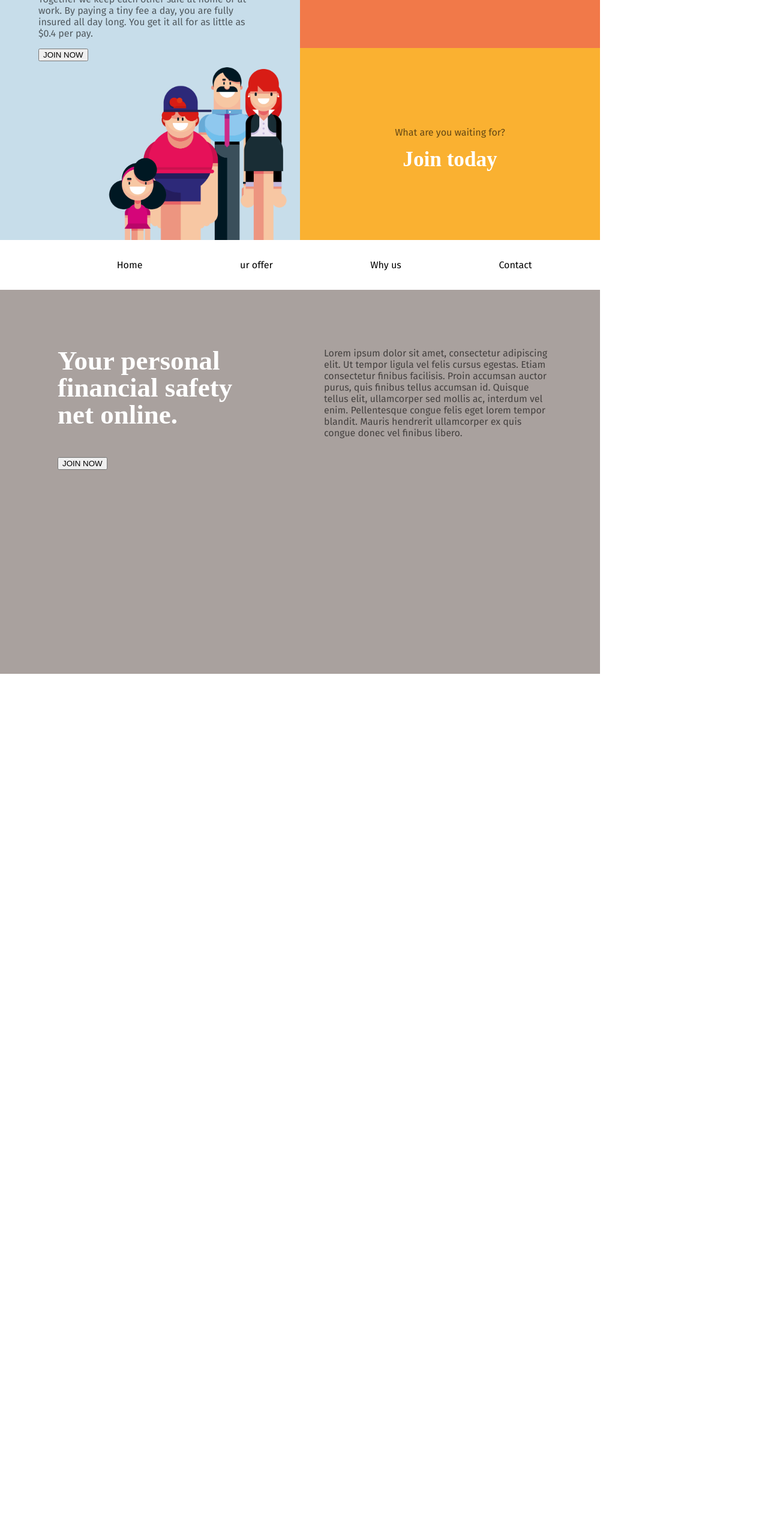
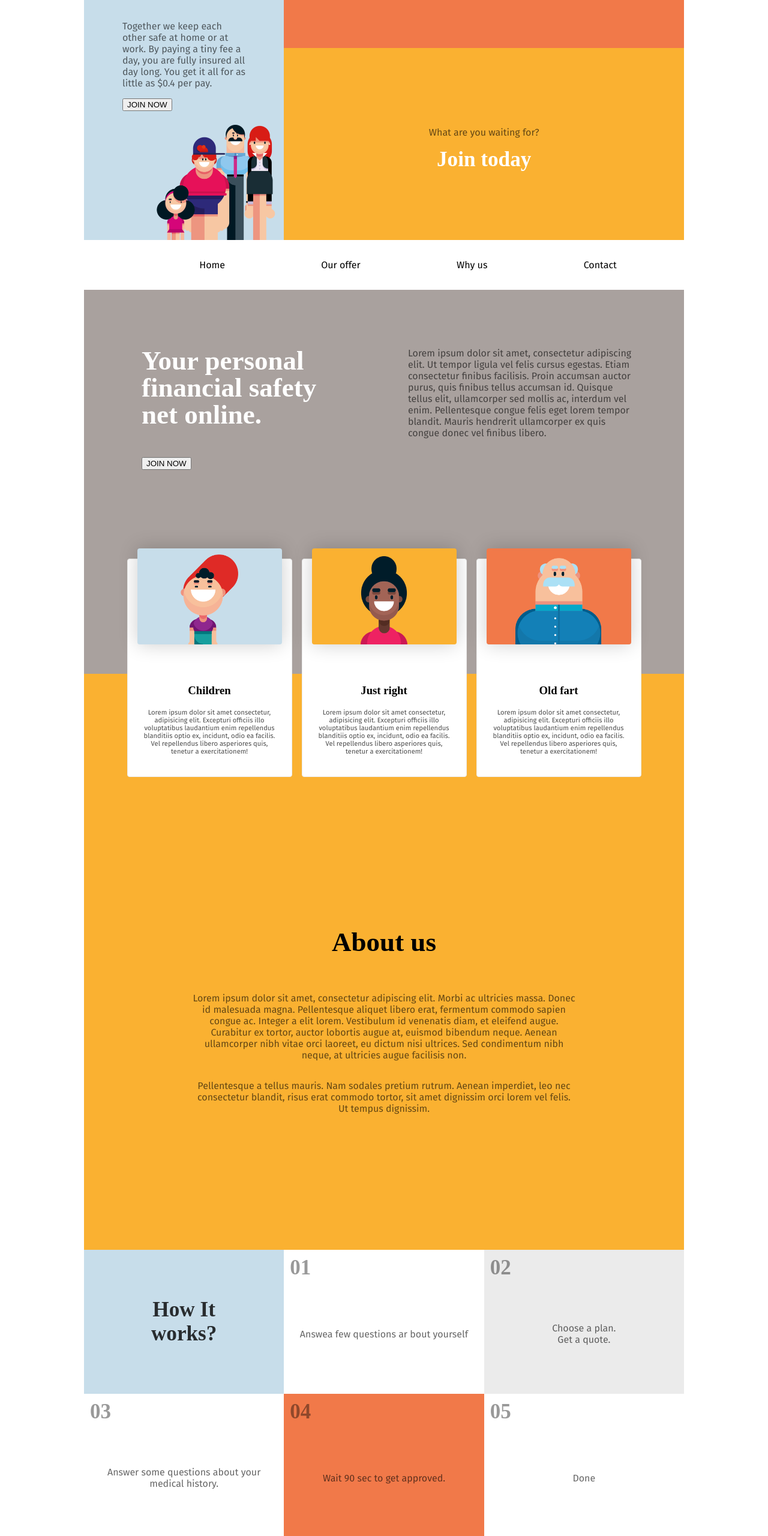
Before and after one commit to ElinCharlotta/insurances-assets, a plain HTML site: page index.html in a window 1280 px wide. Shown: the part 240-2800 px from the top of the page at 60% size. Before the commit the page ends 1363 px from the top, so only its background shows below. Drawn offline with Linux system fonts and the light colour scheme; a web font is replaced by a local one.

Commit message:
added code

```diff
--- a/CSS/Style.css
+++ b/CSS/Style.css
@@ -3,12 +3,14 @@
 }
 
 body{
-    width: 1000px;
+    display: flex;
+    justify-content: center;
+    width: 100vw;
     height: 100vh;
     margin: 0;
     font-family: 'Fira Sans', sans-serif;
+}
 
-}
 h1, h2, h3 {
     font-family: 'Frank Ruhl Libre', serif;
 }
@@ -25,7 +27,6 @@ h2 {
     color: #fff;
 }
 
-
 p{
     color:rgba(0, 0, 0, 0.6);}
 
@@ -37,7 +38,7 @@ p{
     }
 
     .welcome {
-        grid-column: auto/span 3;
+        grid-column: auto/span 2;
         grid-row: auto/ span 6;
         height: 40rem;
         background-image: url("../img/family.png");
@@ -49,7 +50,7 @@ p{
     }
     .learn, .join{
         height: 20rem;
-        grid-column: auto /span 3;
+        grid-column: auto /span 4;
         display: flex;
         flex-direction: column;
         justify-content: center;
@@ -98,17 +99,20 @@ p{
     padding-left: 5rem;
 }
 
+.facts .join-button{
+    margin-top: 3rem;
+
+}
+
+/*-----------------Cards---------------*/
 .cards {
-    grid-area: cards;
+   grid-column: auto / span 6;
    display: flex;
+   flex-wrap: wrap;
    justify-content: center;
     background-color: #FAB131;
 }
 
-.facts .join-button{
-    margin-top: 3rem;
-
-}
 .card {
     background-color: #fff;
     display: flex;
@@ -173,28 +177,15 @@ p{
 }
 
 .about {
-    height: 680px;
+    height: 580px;
     display: flex;
     flex-direction: column;
-    justify-content: center;
-    align-items: center;
     text-align: center;
-    padding: 3rem;
     background-color: rgba(250, 177, 49, 1);
 }
 
-.quick-info{
-    display: grid;
-    grid-template-columns: repeat(3, 1fr);
-    grid-template-rows: repeat(2,340px);
-}
-  .box-0, .box-1 , .box-2, .box-3, .box-4, .box-5 {
-    padding: 10px;
-    display: flex;
-    flex-direction: column ;
-    align-items: center;
-    justify-content: center;
-    text-align: center;
+.about p{
+    max-width: 40rem;
 }
 
 .quick-info h3{
@@ -213,17 +204,28 @@ font-size: 35px;
     }
 
     .quick-info p{
-    max-width: 250px;
-    margin-top: 100px;
         margin-bottom: auto;
+        margin-top: auto;
+    }
+
+.quick-info{
+    display: grid;
+    grid-template-columns: repeat(3,1fr);
+}
+
+.quick-info__box  {
+    padding: 10px;
+    height: 15rem;
+    display: flex;
+    flex-direction: column ;
+    align-items: center;
+    justify-content: center;
+    text-align: center;
+    background-color: rgba(255, 255, 255, 1);
     }
 
 .quick-info .box-0{
     background-color: rgba(199, 221, 234, 1);
-}
-
-.quick-info .box-1, .quick-info .box-3, .quick-info .box-5{
-    background-color: rgba(255, 255, 255, 1);
 }
 
 .quick-info .box-2{
@@ -232,11 +234,10 @@ font-size: 35px;
 
 .quick-info .box-4 {
     background-color: rgba(241, 121, 73, 1);
-
 }
 
 footer{
-
+    grid-column: auto/ span 6;
     background-color: rgba(169, 161, 158, 1);
 }
 
@@ -246,19 +247,16 @@ footer{
     justify-content: center;
     align-items: center;
     text-align: center;
+}
+
+.location {
+    background-color: rgb(90, 86, 78);
+    height: 10rem;
 
 }
 
-.location {
-    position: relative;
-}
 
-.map{
-    max-width: 100%;
-}
 
-.needle{
-    position: absolute ; top: 30% ; left: 20% ; }
 
     @media screen and (max-width:768px) {
         body{display: flex;
--- a/index.html
+++ b/index.html
@@ -34,7 +34,7 @@
 
   <nav class="navigation">
     <a href="#" class="navigation__element"><a>Home</a>
-    <a href="#" class="navigation__element"><a>ur offer</a>
+    <a href="#" class="navigation__element"><a>Our offer</a>
     <a href="#" class="navigation__element"></a>Why us</a>
     <a href="#" class="navigation__element"></a>Contact</a>
 </nav>
@@ -57,7 +57,7 @@
     </artcile>
 </section>
 
- <!--
+
 <section class="cards">
     <section class="card">
         <figure class="card__children"></figure>
@@ -88,7 +88,7 @@
         </p>
         </section>
 
-<section class="container about">
+    <section class="about">
         <h1>About us</h1>
         <p>Lorem ipsum dolor
             sit amet, consectetur
@@ -119,25 +119,26 @@
         </section>
 
 <section class="quick-info">
-    <article class="box-0">
+    <article class="quick-info__box box-0">
         <h2>How It works?</h2></article>
-    <article class="box-1">
+    <article class="quick-info__box box-1">
         <h3>01</h3>
-        <p>Answer a few questions about yourself</p>
+        <p>Answea few questions ar bout yourself</p>
     </article>
-    <article class="box-2">
+    <article class="quick-info__box box-2">
         <h3>02</h3>
         <p>Choose a plan. <br> Get a quote.</p>
     </article>
-    <article class="box-3">
+    <article class="quick-info__box box-3">
         <h3>03</h3><p>Answer some questions about your medical history.</p>
     </article>
-    <article class="box-4">
+    <article class="quick-info__box box-4">
         <h3>04</h3><p>Wait 90 sec to get approved.</p>
     </article>
-    <article class="box-5">
+    <article class="quick-info__box box-5">
         <h3>05</h3><p>Done</p>
     </article>
+</section>
 </section>
 
         <footer>
@@ -145,11 +146,10 @@
                 <svg role="img" xmlns="http://www.w3.org/2000/svg" width="32px" height="32px" viewBox="0 0 24 24" aria-labelledby="chevronsUpIconTitle chevronsUpIconDesc" stroke="#000" stroke-width="1.5" stroke-linecap="square" stroke-linejoin="miter" fill="none" color="#000"> <title id="chevronsUpIconTitle">Chevrons Up</title> <desc id="chevronsUpIconDesc">Icon of two chevrons pointing up</desc> <polyline points="7 11 12 6 17 11 17 11"/>  </svg>
                 <p>Take me up again!</p>
             </section>
+
             <section class="location">
-        <img class="map"src="/img/map-contact.png" alt="map-location">
-        <img class="needle"src="/img/needle.png" alt="needle on map-location">
             </section>
-</footer>-->
+        </footer>
         </div>
     </body>
 </html>
```
Lines whose indentation alone changed are shown as unchanged.
